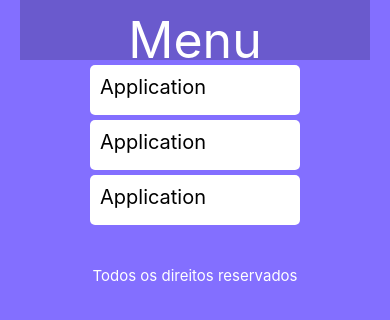
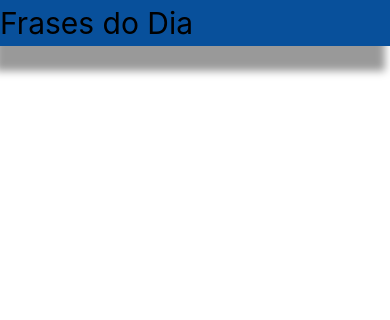
Before and after one commit to andresgois/ProjetoFrasesDoDia, a React Native app: screen / in a window 390 px wide. Shown: the top 320 px of the page. Built offline with nearby package versions, Linux system fonts and the light colour scheme.

Commit message:
usando a propriedade shadow

```diff
--- a/App.js
+++ b/App.js
@@ -4,68 +4,23 @@ import { StyleSheet, Text, View } from 'react-native';
 
 export default function App() {
   return (
-    <View style={styles.container}>
-      <View style={styles.menu}>
-        <Text style={styles.link}>Menu</Text>
-      </View>
-      <View style={styles.bloco}>
-        <Text style={styles.tex}>Application</Text>
-      </View>
-      <View style={styles.bloco}>
-        <Text style={styles.tex}>Application</Text>
-      </View>
-      <View style={styles.bloco}>
-        <Text style={styles.tex}>Application</Text>
-      </View>
-      <View style={styles.rodape}>
-        <Text style={styles.text}>Todos os direitos reservados</Text>
-      </View>
+    <View>
+        <Text style={ Estilo.estiloText }>
+          Frases do Dia
+        </Text>
     </View>
   );
 }
 
-const styles = StyleSheet.create({
-  container: {
-    flex: 1,
-    backgroundColor: '#836FFF',
-    alignItems: 'center',
-    justifyContent: "flex-start",
-  },
-  bloco:{
-    alignItems: 'flex-start',
-    width: 210,
-    height: 50,
-    backgroundColor: '#fff',
-    padding: 10,
-    borderRadius: 5,
-    marginTop: 5,
-  },
-  tex:{
-    alignItems: 'center',
-    color: '#000',
-    fontSize: 20,
-  },
-  menu:{
-    alignItems: 'center',
-    width: 350,
-    height: 60,
-    backgroundColor: '#6A5ACD',
-    paddingTop: 10,
+const Estilo = StyleSheet.create({
+  estiloText:{
+    fontSize: 30,
+    backgroundColor: '#08509B',
+    shadowColor: '#000',
+    paddingTop: 5,
     paddingBottom: 5,
-  },
-  link:{
-    fontSize: 50,
-    color: '#fff',
-    alignItems: 'center'
-  },
-  rodape:{
-    justifyContent: 'flex-end',
-    alignItems: 'center',
-    width: 350,
-    height: 60,
-  },
-  text:{
-    fontSize: 15,
-    color: '#fff'
+    shadowOffset: {width:-5, height:25},
+    shadowOpacity: 0.4,
+    shadowRadius: 8,
   }
 });
```
